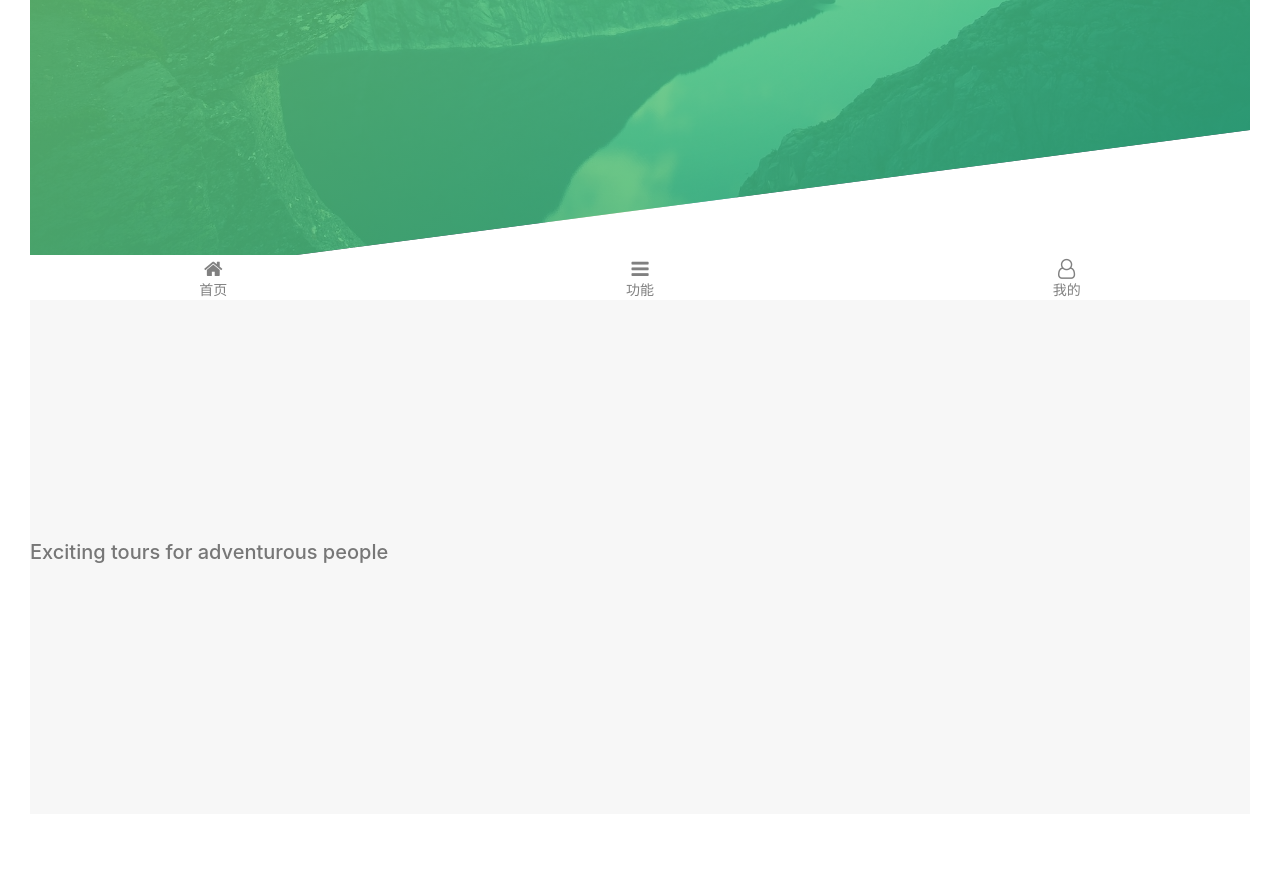
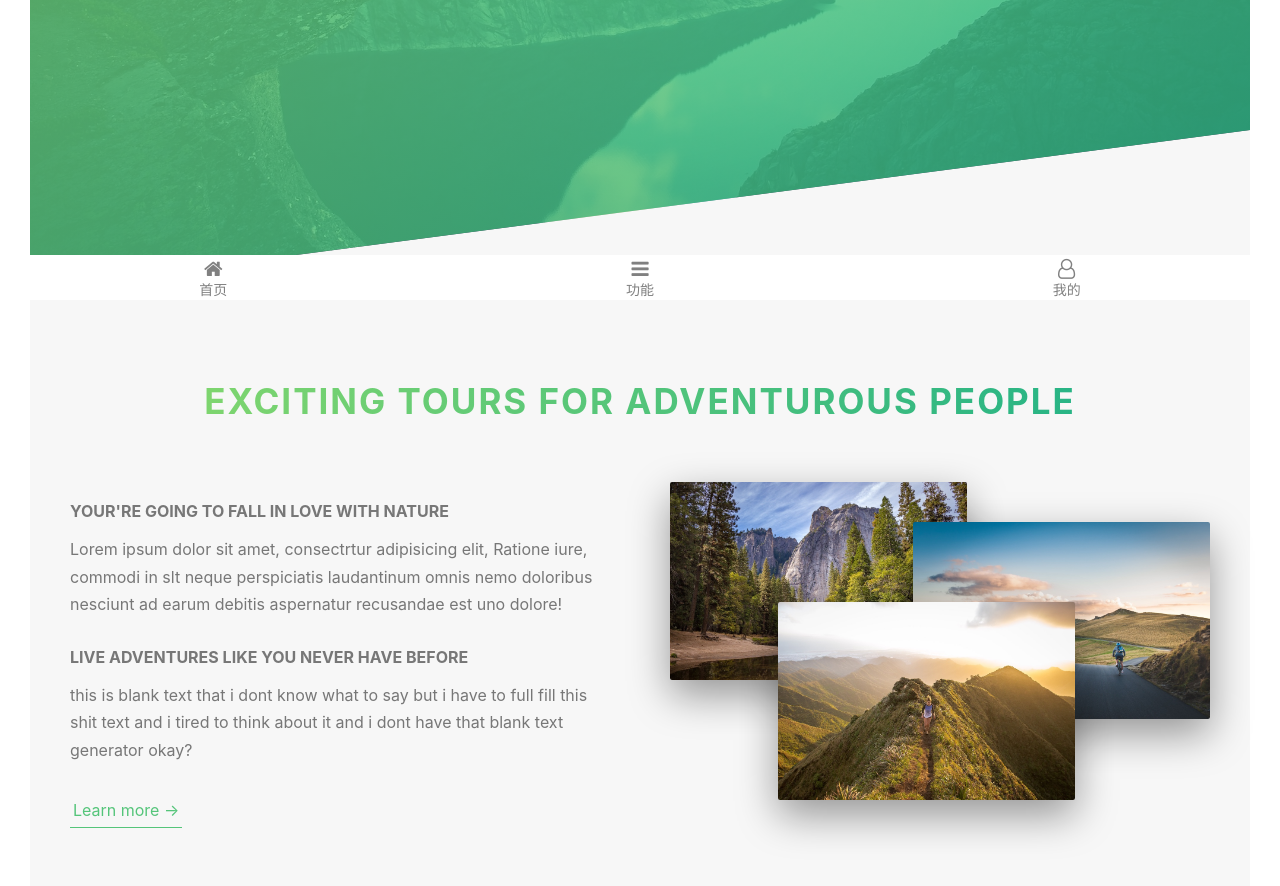
Before and after one commit to Jayj1997/roll, a Vue app: page /#/test in a window 1280 px wide. Shown: the part 500-1386 px from the top of the page. Built offline with nearby package versions, Linux system fonts and the light colour scheme.

Commit message:
learn more evrday

```diff
--- a/src/assets/scss/abstracts/_variables.scss
+++ b/src/assets/scss/abstracts/_variables.scss
@@ -8,6 +8,10 @@ $color-grey-dark: #777;
 $color-white: #fff;
 $color-black: #000;
 
+// FONT
+$default-font-size: 1.6rem;
+
+// GRID
 $grid-width: 114rem;
 $gutter-vertical: 8rem;
 $gutter-horizontal: 6rem;
--- a/src/assets/scss/base/_typography.scss
+++ b/src/assets/scss/base/_typography.scss
@@ -5,3 +5,63 @@ body {
   font-weight: 400;
   line-height: 1.7rem;
 }
+
+.heading-primary {
+  color: $color-white;
+  text-transform: uppercase;
+  backface-visibility: hidden;  /* 解决动画抖动 */
+  margin-bottom: 6rem;
+
+  &--main {
+    display: block;
+    font-size: 6rem;
+    font-weight: 400;
+    letter-spacing: 3.5rem;
+    /*animation-name: moveInLeft;*/
+    /*animation-duration: 1s;*/
+    /*animation-timing-function: ease-in;*/
+    animation: moveInLeft 1s ease-out;
+
+    /*animation-iteration-count: 3;  执行几次*/
+    /*animation-delay: 3s;*/
+  }
+
+  &--sub {
+    display: block;
+    font-size: 2rem;
+    font-weight: 700;
+    letter-spacing: 1.75rem;
+    animation: moveInRight 1s ease-out;
+  }
+}
+
+.heading-secondary {
+  font-size: 3.5rem;
+  text-transform: uppercase;
+  font-weight: 700;
+  display: inline-block;
+  background-image: linear-gradient(to right, $color-primary-light, $color-primary-dark);
+  -webkit-background-clip: text;
+  color: transparent;
+  letter-spacing: .2rem;
+  transition: all .2s;
+
+  &:hover {
+    transform: skewY(2deg) skewX(15deg) scale(1.1);
+    text-shadow: .5rem 1rem 2rem rgba($color-black, .1);
+  }
+}
+
+.heading-tertiary {
+  font-size: $default-font-size;
+  font-weight: 700;
+  text-transform: uppercase;
+}
+
+.paragraph {
+  font-size: $default-font-size;
+
+  &:not(:last-child) {
+    margin-bottom: 3rem;
+  }
+}
--- a/src/assets/scss/base/_utilities.scss
+++ b/src/assets/scss/base/_utilities.scss
@@ -0,0 +1,5 @@
+.u-center-text { text-align: center }
+
+.u-margin-bottom-big { margin-bottom: 8rem }
+.u-margin-bottom-medium { margin-bottom: 4rem }
+.u-margin-bottom-small { margin-bottom: 1.5rem }
--- a/src/assets/scss/components/_button.scss
+++ b/src/assets/scss/components/_button.scss
@@ -53,3 +53,28 @@
     animation-fill-mode: backwards;
   }
 }
+
+.btn-text {
+  &:link,
+  &:visited {
+    font-size: $default-font-size;
+    color: $color-primary;
+    display: inline-block; // 这样设置可以对bottom加padding margin etc
+    text-decoration: none;
+    border-bottom: 1px solid $color-primary;
+    padding: 3px;
+    transition: all .2s;
+  }
+
+  &:hover {
+    background-color: $color-primary;
+    color: $color-white;
+    box-shadow: 0 1rem 2rem rgba($color-black, .15);
+    transform: translateY(-2px);
+  }
+
+  &:active {
+    box-shadow: 0 .5rem 1rem rgba($color-black, .15);
+    transform: translateY(1px);
+  }
+}
--- /dev/null
+++ b/src/assets/scss/components/_composition.scss
@@ -0,0 +1,42 @@
+.composition {
+  position: relative;
+
+  &__photo {
+    width: 55%;
+    box-shadow: 0 1.5rem 4rem rgba($color-black, .4);
+    border-radius: 2px;
+    position: absolute;
+    z-index: 10;
+    transition: all .2s;
+    outline-offset: 2rem;
+
+    &--p1 {
+      left: 0;
+      top: -2rem;
+    }
+
+    &--p2 {
+      right: 0;
+      top: 2rem;
+    }
+
+    &--p3 {
+      left: 20%;
+      top: 10rem;
+    }
+
+    &:hover {
+      outline: 1.5rem solid $color-primary;
+      transform: scale(1.05) translateY(-.5rem);
+      box-shadow: 0 2.5rem 4rem rgba($color-black, .5);
+      z-index: 20;
+    }
+  }
+
+  &:hover &__photo:not(:hover) {
+    transform: scale(.9);
+  }
+  // composition:hover composition__photo:not(:hover) {} ..
+
+  // todo 38
+}
--- a/src/assets/scss/layout/_grid.scss
+++ b/src/assets/scss/layout/_grid.scss
@@ -1,6 +1,5 @@
 .row-test {
   max-width: $grid-width;
-  background-color: #eee;
   margin: 0 auto;
 
   &:not(:last-child) {
@@ -11,7 +10,6 @@
   @include clearfix;
 
   [class^="col-"] {
-    background-color: orangered;
     float: left;
 
     &:not(:last-child) {
--- a/src/assets/scss/main.scss
+++ b/src/assets/scss/main.scss
@@ -8,6 +8,7 @@
 @import '../../assets/scss/base/utilities';
 
 @import "../../assets/scss/components/button";
+@import "../../assets/scss/components/composition";
 
 @import '../../assets/scss/layout/layout';
 @import '../../assets/scss/layout/grid';
--- a/src/assets/scss/pages/_home.scss
+++ b/src/assets/scss/pages/_home.scss
@@ -1,5 +1,5 @@
 .section-about {
   background-color: $color-gray-light-1;
   padding: 25rem 0;
-
+  margin-top: -20vh;
 }
--- a/src/components/test/Test.vue
+++ b/src/components/test/Test.vue
@@ -15,9 +15,41 @@
 
     <main>
       <section class="section-about">
-        <h2 class="heading-secondary">
-          Exciting tours for adventurous people
-        </h2>
+        <div class="u-center-text u-margin-bottom-big">
+          <h2 class="heading-secondary">
+            Exciting tours for adventurous people
+          </h2>
+        </div>
+        <div class="row-test">
+          <div class="col-1-of-2">
+            <h3 class="heading-tertiary u-margin-bottom-small">
+              Your're going to fall in love with nature
+            </h3>
+            <p class="paragraph">
+              Lorem ipsum dolor sit amet, consectrtur adipisicing elit, Ratione
+              iure, commodi in slt neque perspiciatis laudantinum omnis nemo doloribus nesciunt
+              ad earum debitis aspernatur recusandae est uno dolore!
+            </p>
+
+            <h3 class="heading-tertiary u-margin-bottom-small">
+              Live adventures like you never have before
+            </h3>
+            <p class="paragraph">
+              this is blank text that i dont know what to say but i have to full fill
+              this shit text and i tired to think about it and i dont have that blank
+              text generator okay?
+            </p>
+
+            <a href="#" class="btn-text">Learn more &rarr;</a>
+          </div>
+          <div class="col-1-of-2">
+            <div class="composition">
+              <img src="../../assets/images/test/nat-1-large.jpg" alt="Photo 1" class="composition__photo composition__photo--p1">
+              <img src="../../assets/images/test/nat-2-large.jpg" alt="Photo 2" class="composition__photo composition__photo--p2">
+              <img src="../../assets/images/test/nat-3-large.jpg" alt="Photo 3" class="composition__photo composition__photo--p3">
+            </div>
+          </div>
+        </div>
       </section>
     </main>
 <!--
@@ -108,7 +140,7 @@ export default {
 
   .test {
     font-weight: 400;
-    font-size: 1.6rem;
+    font-size: $default-font-size;
     line-height: 1.7;
     color: #777;
     padding: 3rem;
@@ -147,33 +179,4 @@ export default {
       text-align: center;
     }
   }
-
-  .heading-primary {
-    color: $color-white;
-    text-transform: uppercase;
-    backface-visibility: hidden;  /* 解决动画抖动 */
-    margin-bottom: 6rem;
-
-    &--main {
-      display: block;
-      font-size: 6rem;
-      font-weight: 400;
-      letter-spacing: 3.5rem;
-      /*animation-name: moveInLeft;*/
-      /*animation-duration: 1s;*/
-      /*animation-timing-function: ease-in;*/
-      animation: moveInLeft 1s ease-out;
-
-      /*animation-iteration-count: 3;  执行几次*/
-      /*animation-delay: 3s;*/
-    }
-
-    &--sub {
-      display: block;
-      font-size: 2rem;
-      font-weight: 700;
-      letter-spacing: 1.75rem;
-      animation: moveInRight 1s ease-out;
-    }
-  }
 </style>
```
